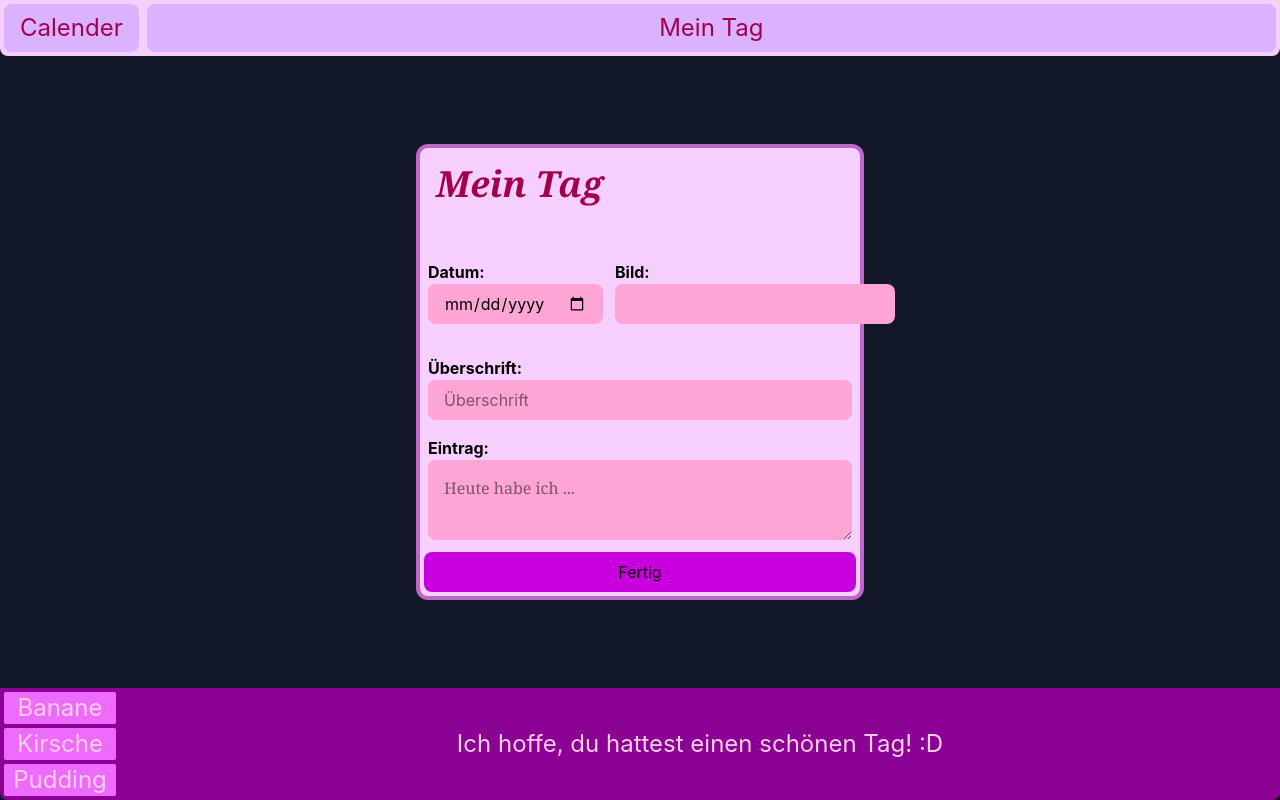
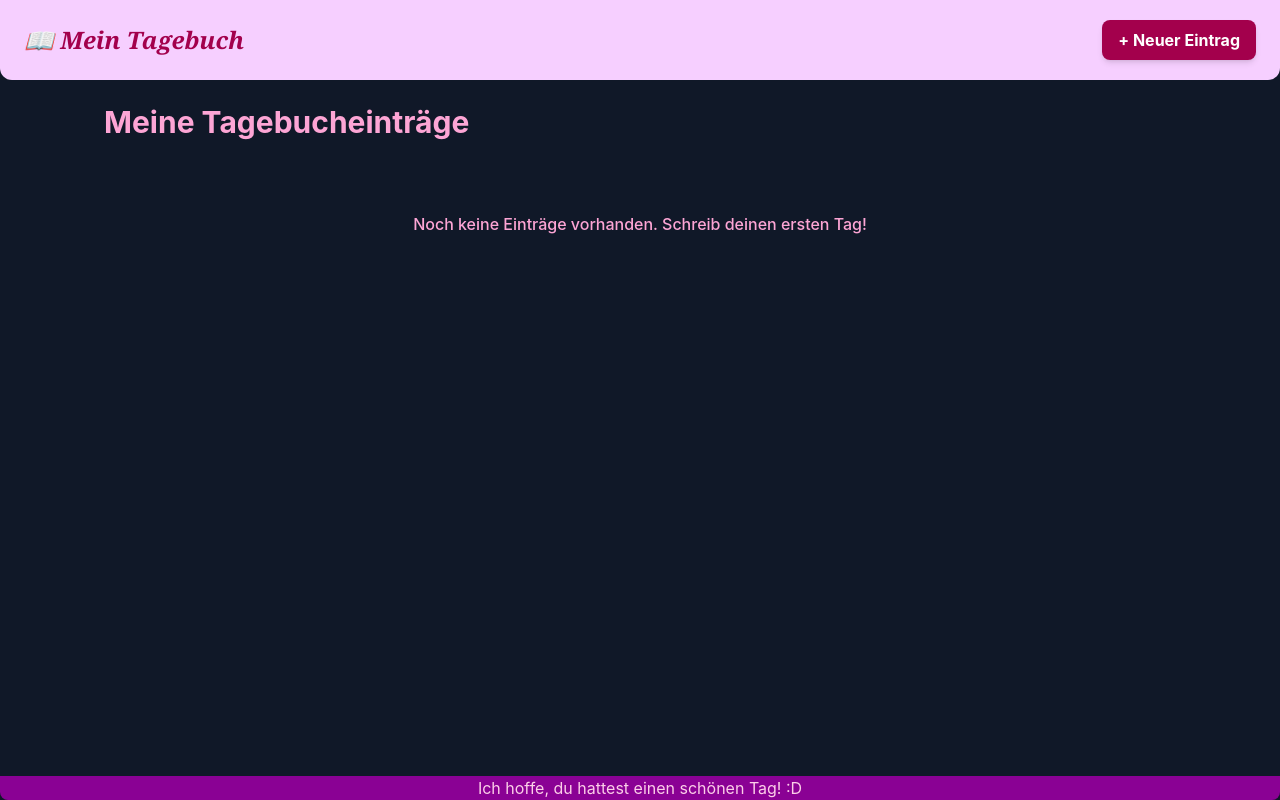
Before and after one commit to Sazzle-Kevin/personal-diary, a React (Vite) app: page / in a window 1280 px wide. Built offline with nearby package versions, Linux system fonts and the light colour scheme.

Commit message:
Erstes Mal fertig (KI Code)

```diff
--- a/src/App.jsx
+++ b/src/App.jsx
@@ -1,10 +1,15 @@
+import { useState, useEffect } from "react";
 import Footer from "./components/Footer";
 import Header from "./components/Header";
 import Form from "./components/Form";
-import { useState, useEffect } from "react";
+import EntryList from "./components/EntryList";
+import ViewEntryModal from "./components/ViewEntryModal";
 
 function App() {
   const [entries, setEntries] = useState([]);
+
+  const [isFormOpen, setIsFormOpen] = useState(false);
+  const [selectedEntry, setSelectedEntry] = useState(null);
 
   useEffect(() => {
     const savedEntries = localStorage.getItem("diaryEntries");
@@ -23,18 +28,39 @@ function App() {
     const updatedEntries = [newEntry, ...entries];
     setEntries(updatedEntries);
     localStorage.setItem("diaryEntries", JSON.stringify(updatedEntries));
-    alert("Erfolgreich im localStorage gespeichert!");
+    setIsFormOpen(false);
+    alert("Erfolgreich gespeichert!");
   };
 
   return (
     <>
       <div className="flex flex-col min-h-screen bg-gray-900">
-        <Header />
-        <main className="flex-grow flex items-center justify-center p-6">
-          <Form onAddEntry={handleAddEntry} />
+        <Header onOpenForm={() => setIsFormOpen(true)} />
+
+        <main className="flex-grow p-6 w-full max-w-6xl mx-auto">
+          <h2 className="text-3xl font-bold text-pink-300 mb-6 px-4">
+            Meine Tagebucheinträge
+          </h2>
+
+          <EntryList entries={entries} onViewEntry={setSelectedEntry} />
         </main>
+
         <Footer />
       </div>
+
+      {isFormOpen && (
+        <Form
+          onAddEntry={handleAddEntry}
+          onClose={() => setIsFormOpen(false)}
+        />
+      )}
+
+      {selectedEntry && (
+        <ViewEntryModal
+          entry={selectedEntry}
+          onClose={() => setSelectedEntry(null)}
+        />
+      )}
     </>
   );
 }
--- a/src/components/EntryList.jsx
+++ b/src/components/EntryList.jsx
@@ -1 +1,44 @@
-export default function EntryList({ entries }) {}
+export default function EntryList({ entries, onViewEntry }) {
+  const sortedEntries = [...entries].sort(
+    (a, b) => new Date(b.date) - new Date(a.date),
+  );
+
+  if (sortedEntries.length === 0) {
+    return (
+      <div className="text-center py-12 text-pink-300 font-medium">
+        Noch keine Einträge vorhanden. Schreib deinen ersten Tag!
+      </div>
+    );
+  }
+
+  return (
+    <div className="grid grid-cols-1 md:grid-cols-2 lg:grid-cols-3 gap-6 w-full max-w-5xl mx-auto p-4">
+      {sortedEntries.map((entry) => (
+        <div
+          key={entry.id}
+          onClick={() => onViewEntry(entry)}
+          className="bg-fuchsia-100 rounded-2xl shadow-xl border-2 border-fuchsia-800/30 overflow-hidden flex flex-col cursor-pointer hover:scale-[1.02] transition-all duration-200"
+        >
+          {entry.image && (
+            <img
+              src={entry.image}
+              alt={entry.title}
+              className="w-full h-48 object-cover border-b-2 border-fuchsia-800/20"
+            />
+          )}
+          <div className="p-4 flex flex-col grow">
+            <span className="text-xs font-bold text-pink-700 mb-1">
+              {new Date(entry.date).toLocaleDateString("de-DE")}
+            </span>
+            <h3 className="text-xl font-sans font-bold text-pink-900 truncate">
+              {entry.title}
+            </h3>
+            <p className="text-sm text-gray-700 mt-2 line-clamp-3">
+              {entry.content}
+            </p>
+          </div>
+        </div>
+      ))}
+    </div>
+  );
+}
--- a/src/components/Footer.jsx
+++ b/src/components/Footer.jsx
@@ -1,27 +1,27 @@
 export default function Footer() {
   return (
     <>
-      <div className="flex items-center justify-between text-center text-2xl w-screen h-auto rounded-b-lg bg-fuchsia-800 text-pink-200 overflow-hidden">
-        <div className="flex flex-col justify-between">
+      <div className="flex items-center justify-between w-screen h-auto rounded-b-lg bg-fuchsia-800 text-pink-200 overflow-hidden">
+        {/* <div className="flex flex-col justify-between">
           <ul>
-            <li className="m-1 w-28 bg-fuchsia-400 rounded-xs">
-              <a href="/" className="cursor-pointer">
+            <li className="m-1 w-28">
+              <a href="/" className=" cursor-pointer">
                 Banane
               </a>
             </li>
-            <li className="m-1 w-28 bg-fuchsia-400 rounded-xs">
-              <a href="/" className="cursor-pointer">
+            <li className="m-1 w-28">
+              <a href="/" className=" cursor-pointer">
                 Kirsche
               </a>
             </li>
-            <li className="m-1 w-28 bg-fuchsia-400 rounded-xs">
-              <a href="/" className="cursor-pointer">
+            <li className="m-1 w-28">
+              <a href="/" className=" cursor-pointer">
                 Pudding
               </a>
             </li>
           </ul>
-        </div>
-        <div className="grow">
+        </div> */}
+        <div className="grow text-center">
           <p>Ich hoffe, du hattest einen schönen Tag! :D</p>
         </div>
       </div>
--- a/src/components/Form.jsx
+++ b/src/components/Form.jsx
@@ -1,6 +1,6 @@
 import { useState } from "react";
 
-export default function Form({ onAddEntry }) {
+export default function Form({ onAddEntry, onClose }) {
   const [formData, setFormData] = useState({
     title: "",
     date: "",
@@ -47,16 +47,27 @@ export default function Form({ onAddEntry }) {
   };
 
   return (
+    <div className="fixed inset-0 bg-black/70 flex items-center justify-center p-4 z-50">
       <form
         onSubmit={handleSubmit}
-      className="flex flex-col justify-between w-full max-w-md h-full bg-fuchsia-200 rounded-xl border-4 border-fuchsia-800/50 "
+        className="flex flex-col justify-between w-full max-w-md bg-fuchsia-200 rounded-xl border-4 border-fuchsia-800/50 shadow-2xl p-4"
       >
-      <h2 className=" p-4 italic text-4xl font-serif font-bold text-pink-800 mb-4">
+        <div className="flex justify-between items-center p-2">
+          <h2 className="italic text-4xl font-serif font-bold text-pink-800">
             Mein Tag
           </h2>
-      <div className="grow  flex flex-col p-2">
+          <button
+            type="button"
+            onClick={onClose}
+            className="text-pink-800 hover:text-pink-600 font-bold text-xl cursor-pointer"
+          >
+            ✕
+          </button>
+        </div>
+
+        <div className="grow flex flex-col p-2">
           <div className="flex my-4">
-          <div className="felx felx-col w-auto ">
+            <div className="flex flex-col w-auto ">
               <label htmlFor="date" className="cursor-pointer">
                 {<strong>Datum: </strong>}
               </label>
@@ -66,11 +77,10 @@ export default function Form({ onAddEntry }) {
                 name="date"
                 value={formData.date}
                 onChange={handleChange}
-              placeholder="DD.MM.YYYY"
-              className="px-4 py-2 bg-pink-300 rounded-lg cursor-pointer"
+                className="px-4 py-2 bg-pink-300 rounded-lg cursor-pointer text-pink-950 focus:outline-none"
               />
             </div>
-          <div className="flex flex-col ml-3">
+            <div className="flex flex-col ml-3 grow">
               <label htmlFor="image" className="cursor-pointer">
                 {<strong>Bild: </strong>}
               </label>
@@ -79,7 +89,8 @@ export default function Form({ onAddEntry }) {
                 name="image"
                 value={formData.image}
                 onChange={handleChange}
-              className="px-4 py-2 bg-pink-300 rounded-lg cursor-pointer"
+                placeholder="Bild-URL"
+                className="px-4 py-2 bg-pink-300 rounded-lg cursor-pointer text-pink-950 focus:outline-none"
               />
             </div>
           </div>
@@ -94,10 +105,10 @@ export default function Form({ onAddEntry }) {
               value={formData.title}
               onChange={handleChange}
               placeholder="Überschrift"
-            className="px-4 py-2 bg-pink-300 rounded-lg cursor-pointer"
+              className="px-4 py-2 bg-pink-300 rounded-lg cursor-pointer text-pink-950 focus:outline-none"
             />
           </div>
-        <div className="grow flex flex-col overflow-hidden">
+          <div className="grow flex flex-col overflow-hidden min-h-[150px]">
             <label htmlFor="content" className="cursor-pointer">
               {<strong>Eintrag: </strong>}
             </label>
@@ -107,17 +118,18 @@ export default function Form({ onAddEntry }) {
               value={formData.content}
               onChange={handleChange}
               placeholder="Heute habe ich ..."
-            className="grow p-4 font-serif bg-pink-300 rounded-lg cursor-pointer"
+              className="grow p-4 font-serif bg-pink-300 rounded-lg cursor-pointer text-pink-950 focus:outline-none resize-none"
             />
           </div>
         </div>
 
         <button
           type="submit"
-        className="m-1 py-2 px-4 w-auto bg-fuchsia-600 rounded-lg cursor-pointer"
+          className="m-1 py-2 px-4 w-full bg-fuchsia-600 hover:bg-fuchsia-500 text-white font-bold rounded-lg cursor-pointer transition text-center self-center"
         >
           Fertig
         </button>
       </form>
+    </div>
   );
 }
--- a/src/components/Header.jsx
+++ b/src/components/Header.jsx
@@ -1,19 +1,16 @@
-export default function Header() {
+export default function Header({ onOpenForm }) {
   return (
-    <>
-      <div className="text-center text-2xl w-screen h-auto rounded-b-lg bg-fuchsia-200 text-pink-800 overflow-hidden">
-        <div className="flex justify-between">
-          <button
-            type="button"
-            className="m-1 px-4 py-2 min-w-32 w-auto rounded-lg bg-purple-300 cursor-pointer truncate"
-          >
-            Calender
-          </button>
-          <button className="grow m-1 px-4 py-2 w-5/6 rounded-lg bg-purple-300 cursor-pointer truncate">
-            Mein Tag
-          </button>
-        </div>
-      </div>
-    </>
+    <div className="w-full min-h-[10vh] h-12 rounded-b-xl bg-fuchsia-200 flex items-center justify-between px-6">
+      <h1 className="text-2xl font-serif italic font-bold text-pink-800">
+        📖 Mein Tagebuch
+      </h1>
+
+      <button
+        onClick={onOpenForm}
+        className="px-4 py-2 bg-pink-800 hover:bg-pink-700 text-white font-bold rounded-lg cursor-pointer transition duration-200 shadow-md"
+      >
+        + Neuer Eintrag
+      </button>
+    </div>
   );
 }
--- /dev/null
+++ b/src/components/ViewEntryModal.jsx
@@ -0,0 +1,48 @@
+export default function ViewEntryModal({ entry, onClose }) {
+  if (!entry) return null;
+
+  return (
+    <div className="fixed inset-0 bg-black/70 flex items-center justify-center p-4 z-50 animate-fade-in">
+      <div className="bg-fuchsia-200 rounded-2xl shadow-2xl max-w-lg w-full max-h-[90vh] flex flex-col border-4 border-fuchsia-800/50 overflow-hidden">
+        <div className="p-4 bg-fuchsia-300/50 flex justify-between items-center border-b-2 border-fuchsia-800/20">
+          <span className="text-xs font-bold text-pink-700">
+            {new Date(entry.date).toLocaleDateString("de-DE")}
+          </span>
+          <button
+            onClick={onClose}
+            className="text-pink-800 hover:text-pink-600 font-bold text-xl cursor-pointer"
+          >
+            ✕
+          </button>
+        </div>
+
+        <div className="overflow-y-auto grow flex flex-col">
+          {entry.image && (
+            <img
+              src={entry.image}
+              alt={entry.title}
+              className="w-full h-64 object-cover border-b-2 border-fuchsia-800/20"
+            />
+          )}
+          <div className="p-6">
+            <h2 className="text-3xl font-sans font-bold text-pink-900 mb-4">
+              {entry.title}
+            </h2>
+            <p className="text-gray-800 font-serif whitespace-pre-wrap leading-relaxed">
+              {entry.content}
+            </p>
+          </div>
+        </div>
+
+        <div className="p-4 bg-fuchsia-300/30 text-right border-t-2 border-fuchsia-800/20">
+          <button
+            onClick={onClose}
+            className="py-2 px-4 bg-fuchsia-600 hover:bg-fuchsia-500 text-white font-bold rounded-lg cursor-pointer transition"
+          >
+            Schließen
+          </button>
+        </div>
+      </div>
+    </div>
+  );
+}
```
Lines whose indentation alone changed are shown as unchanged.
